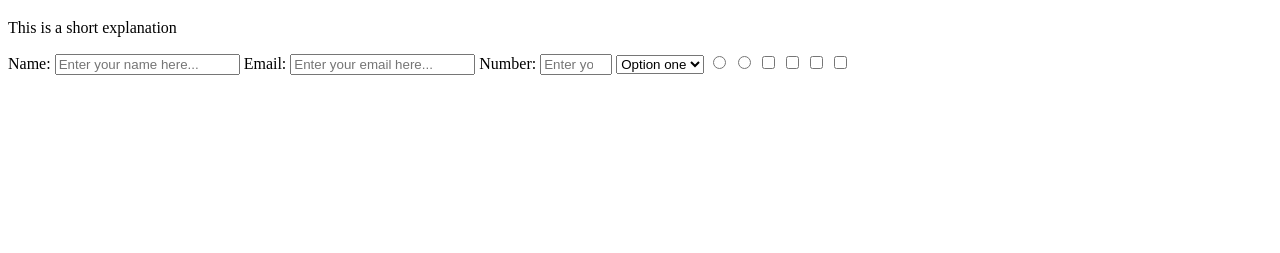
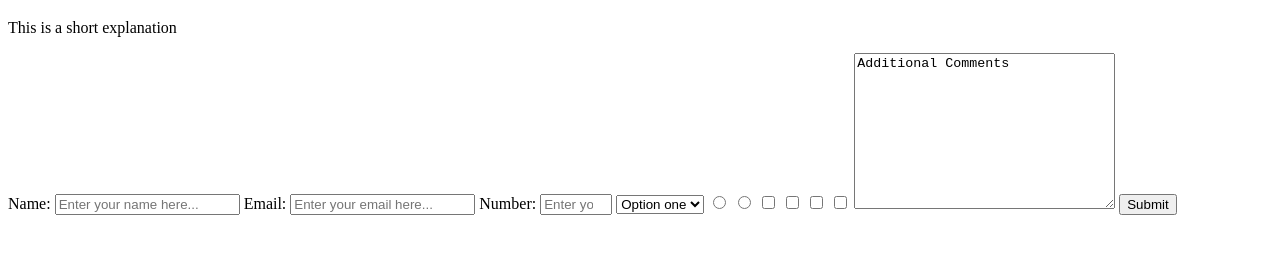
Before and after one commit to TekletsadikAbebayehuTirfe/Tekletsadik-Chimobi, a plain HTML site: page index.html in a window 1280 px wide. Shown: the part 61-314 px from the top of the page. Drawn offline with Linux system fonts and the light colour scheme.

Commit message:
Completed steps 15 and 16

```diff
--- a/index.html
+++ b/index.html
@@ -45,6 +45,9 @@
       <input type="checkbox" value="item 3"/>
       <input type="checkbox" value="item 4"/>
 
+      <textarea name="txt" id="text-area" cols="30" rows="10">Additional Comments</textarea>
+      <input type="submit" id="submit">
+
     </form>
 
     <script  src="js/index.js"></script>
```
